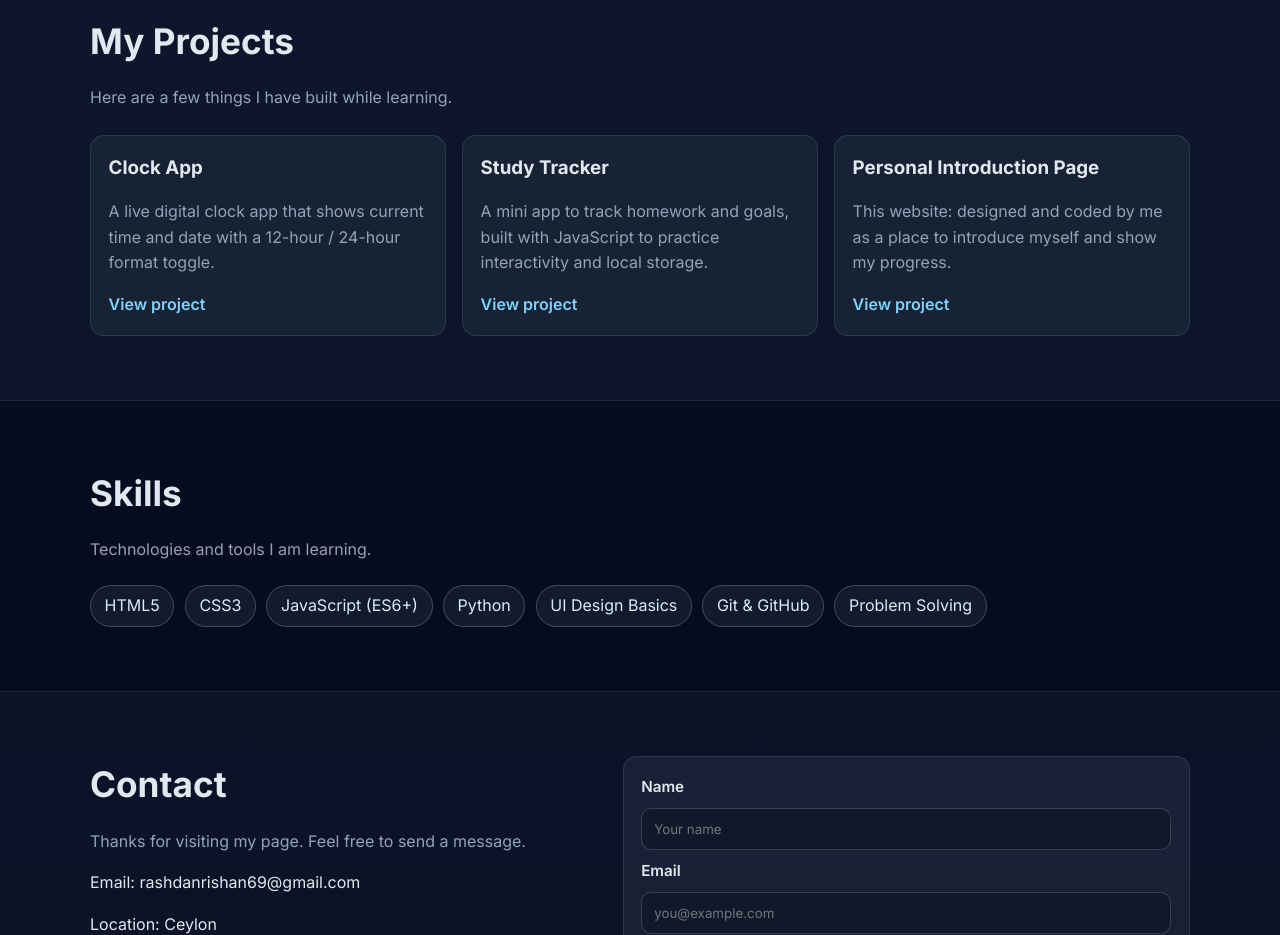
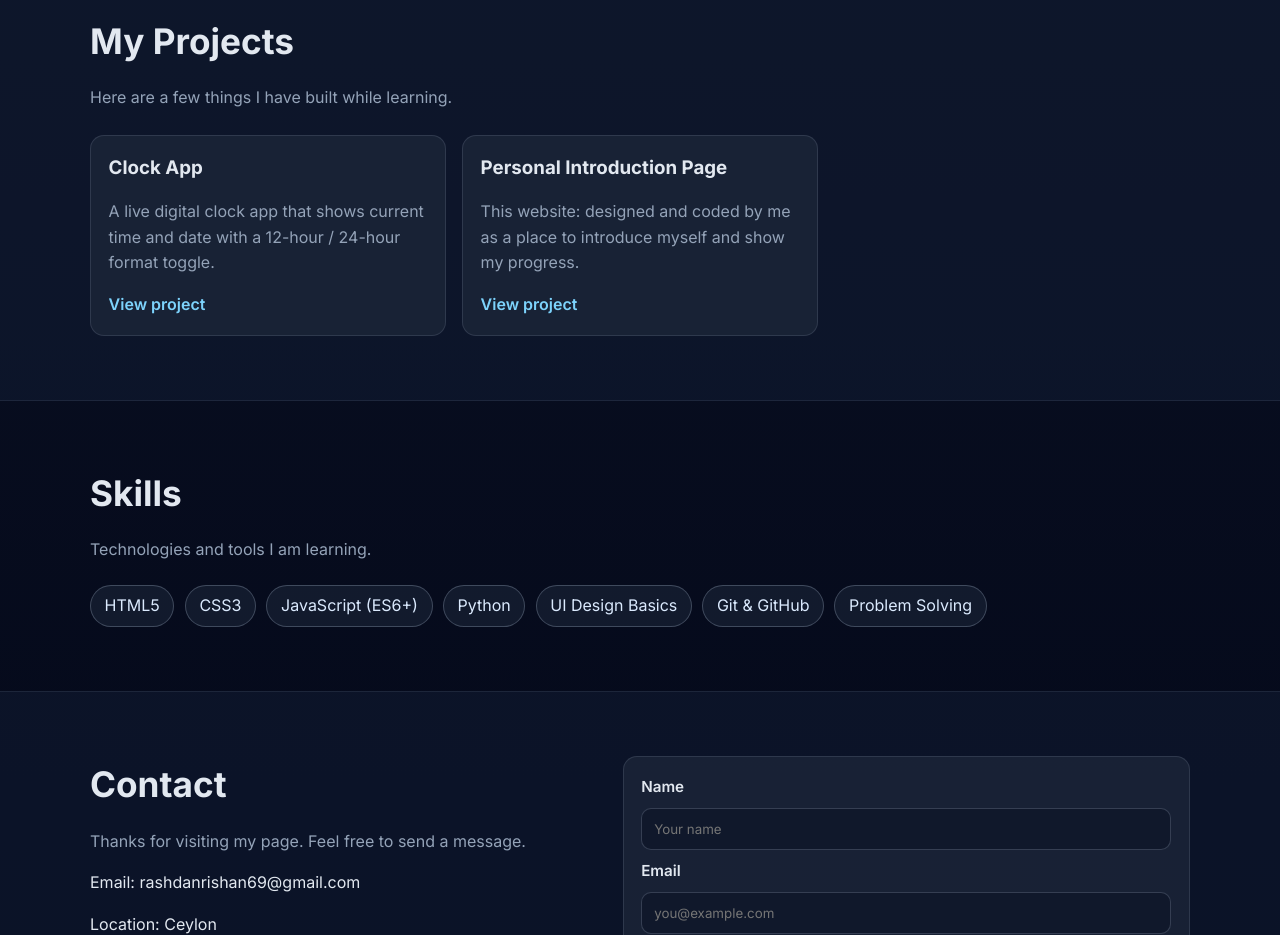
Before and after one commit to recklessrashdan/recklessrashdan.github.io, a plain HTML site: page index.html in a window 1280 px wide. Shown: the part 1100-2035 px from the top of the page. Drawn offline with Linux system fonts and the light colour scheme.

Commit message:
Update index.html

```diff
--- a/index.html
+++ b/index.html
@@ -103,14 +103,7 @@
               <a href="projects/clock-app/index.html" aria-label="View Clock App project">View project</a>
             </article>
             <article class="project-card">
-              <h3>Study Tracker</h3>
-              <p>
-                A mini app to track homework and goals, built with JavaScript
-                to practice interactivity and local storage.
-              </p>
-              <a href="https://recklessrashdan.github.io/projects/study-tracker/index.html" aria-label="View Study Tracker project">View project</a>
-            </article>
-            <article class="project-card">
+
               <h3>Personal Introduction Page</h3>
               <p>
                 This website: designed and coded by me as a place to introduce
```
